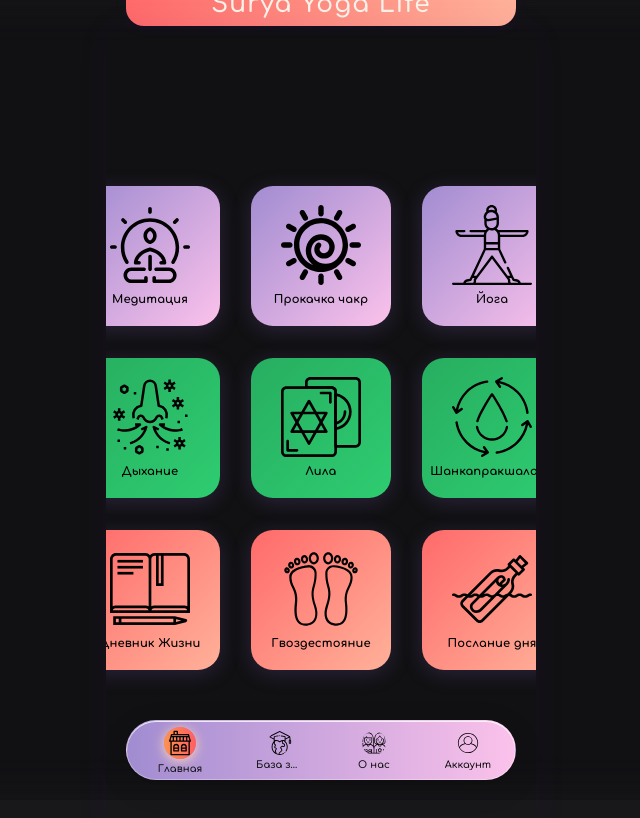
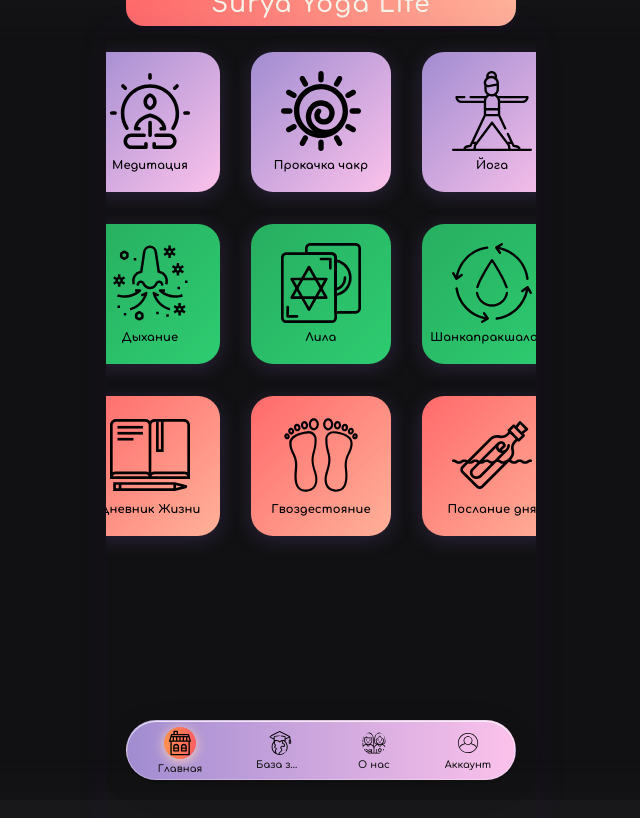
Before and after one commit to marselbeijing/Surya-Yoga-Life, a React (Create React App) app: page / in a window 1280 px wide. Shown: the top 818 px of the page, without its empty margins (319-959 px from the left). Built offline with nearby package versions, Linux system fonts and the light colour scheme.

Commit message:
Сетка с 9 иконками немного смещена выше центра экрана (margin-top: 6vh)

```diff
--- a/src/components/MainSections.css
+++ b/src/components/MainSections.css
@@ -1,7 +1,7 @@
 .main-sections {
   display: flex;
   flex-direction: column;
-  justify-content: center;
+  justify-content: flex-start;
   align-items: center;
   min-height: 100vh;
   width: 100vw;
@@ -10,6 +10,7 @@
   padding: 0;
   box-sizing: border-box;
   flex: 1 1 0;
+  margin-top: 6vh;
 }
 
 .sections-grid {
```
